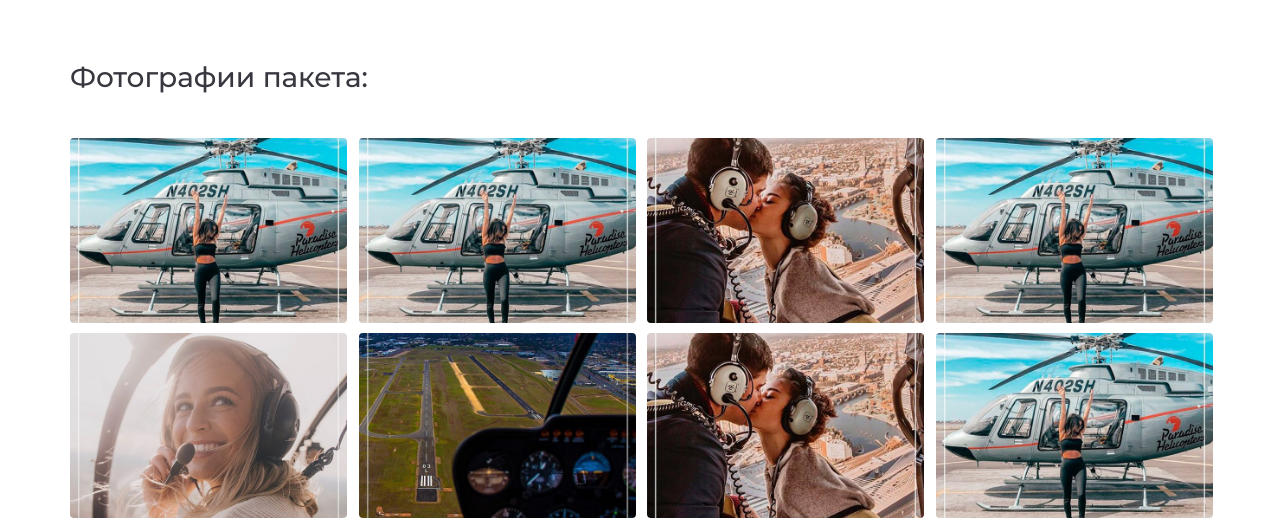
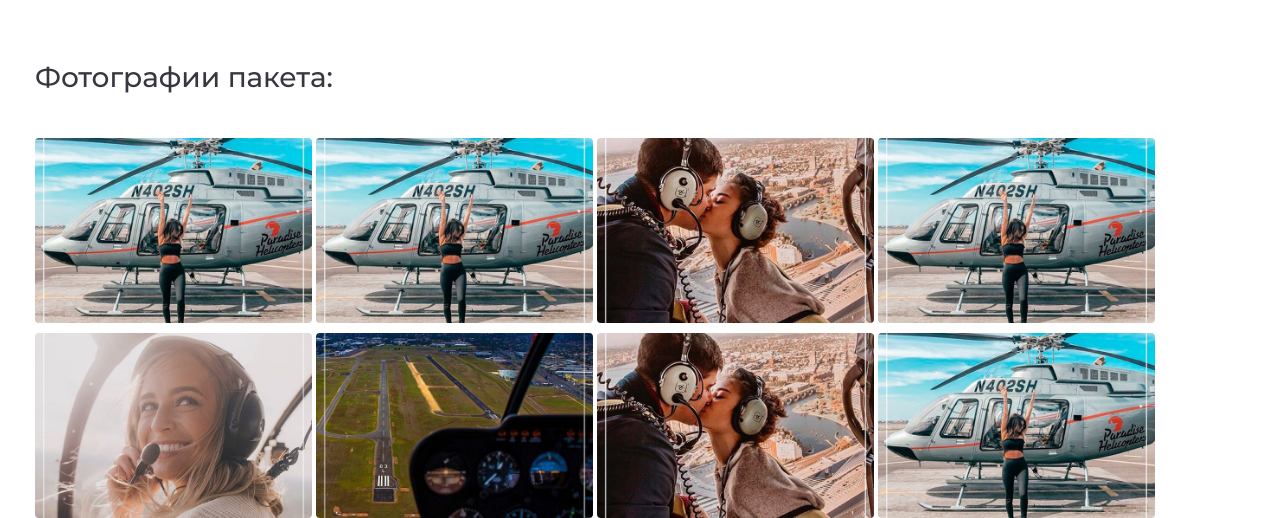
Before and after one commit to egorsv1985/Helyfly, a website: page src/index.html in a window 1280 px wide. Shown: the part 1517-2035 px from the top of the page. Drawn offline with nearby package versions, Linux system fonts and the light colour scheme; files that its build step writes are made by us from their sources.

Commit message:
added adaptive in block photo-packages

```diff
--- a/src/assets/scss/abstracts/_variables.scss
+++ b/src/assets/scss/abstracts/_variables.scss
@@ -24,7 +24,8 @@ $breakpoints: (
 	xs: 576px,
 	sm: 768px,
 	md: 1280px,
-	lg: 1440px
+	lg: 1440px,
+	el: 1920px
 );
 
 %container {
--- a/src/assets/scss/blocks/_photo-package.scss
+++ b/src/assets/scss/blocks/_photo-package.scss
@@ -1,40 +1,43 @@
 .photo-package {
 	margin: 0 auto;
-	padding: 60px 0 0 15px;
+	padding-top: 60px;
+	@include media (lg) {
+		padding-top: 20px;
+	}
+	.container {
+		@extend %container;
+		margin: 0;
+		padding-right: 0;
 		@include media (xs) {
-		padding-left: 35px;
+			padding: 0 0 0 35px;
+			margin: 0;
 		}
-	@include media (sm) {
-		padding-left: 50px;
 	}
-	@include media (md) {
-		padding-left: 70px;
-	}
-	@include media (lg) {
-		padding: 20px 150px 0;
-	}
+
 	// .photo-package__title
 	&__title {
 		@include font (26px, 32px, $text-align: center);
 		color: $textColor;
 
 		max-width: 287px;
-		margin:0 auto 35px;
+		margin: 0 auto 35px;
+
 		@include media (sm) {
 			max-width: 100%;
 			text-align: left;
 			@include font (20px, 29px, 500);
 			margin-bottom: 25px;
 		}
+
 		@include media (md) {
 			@include font (28px, 41px);
 			margin-bottom: 40px;
 		}
+
 		@include media (lg) {
 			@include font (20px, 29px);
 
 		}
-
 	}
 
 
@@ -46,24 +49,33 @@
 		gap: 12px;
 		overflow-x: auto;
 		margin-bottom: 10px;
+
 		@include media (sm) {
 			grid-template-columns: repeat(2, 1fr);
-  grid-template-rows:repeat(4, 1fr);
+			grid-template-rows: repeat(4, 1fr);
 			gap: 10px;
 			max-width: 615px;
 			margin: 0 auto;
 			padding-right: 60px;
 
-		}
+
+
 			@include media (md) {
 				grid-template-columns: repeat(4, 1fr);
-  grid-template-rows:repeat(2, 1fr);
+				grid-template-rows: repeat(2, 1fr);
 				overflow-x: inherit;
 				max-width: 100%;
 				column-gap: 4px;
 			}
+
 			@include media (lg) {
 				column-gap: 11px;
+			}
+
+			@include media (el) {
+				padding-right: 0;
+
+			}
 		}
 	}
 
--- a/src/index.html
+++ b/src/index.html
@@ -99,6 +99,7 @@
         </div>
     </section>
     <section class="photo-package">
+        <div class="container">
             <h2 class="photo-package__title">Фотографии пакета:</h2>
             <div class="photo-package__wrapper">
                 <div class="photo-package__box">
@@ -125,6 +126,7 @@
                     <img class="photo-package__img" src="./assets/images/photo-package/photo-4.jpg" alt="">
                 </div>
             </div>
+        </div>
     </section>
 
     <!-- <iframe src="https://yandex.by/map-widget/v1/-/CCUezIh9HD" width="100%" height="500" frameborder="1"
```
Also changed, not shown: dist/assets/css/style.css, dist/assets/css/style.min.css, dist/index.html, 1 other file. Lines whose indentation alone changed are shown as unchanged.
